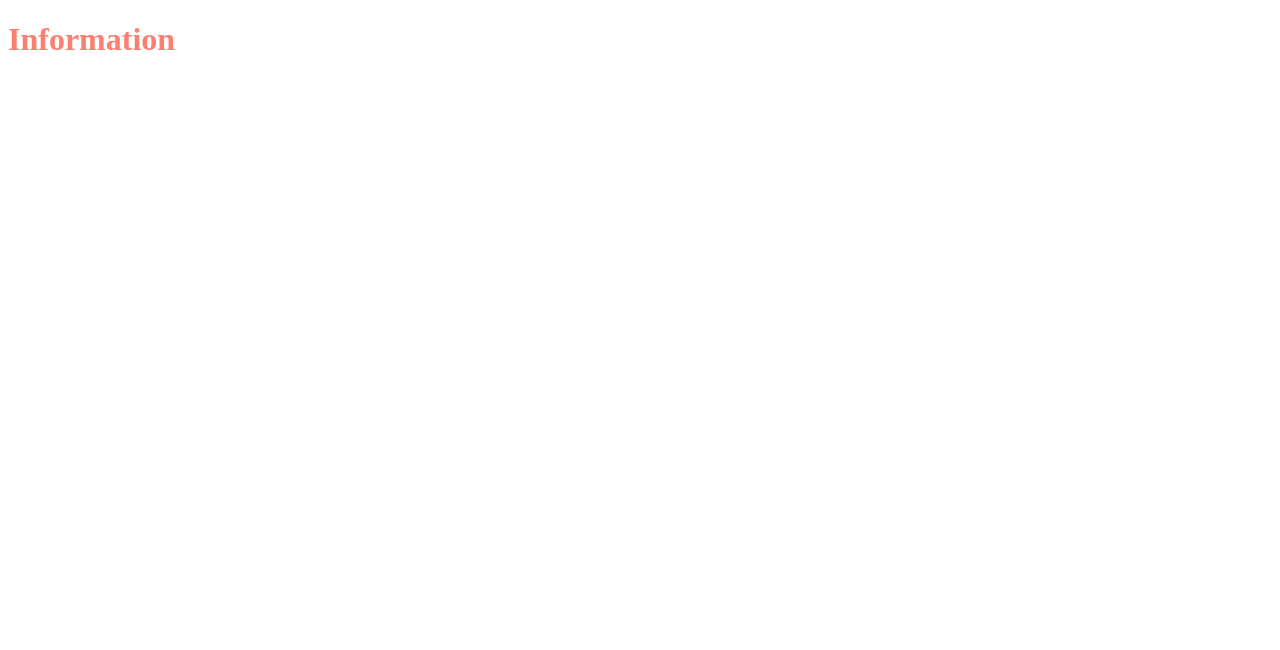
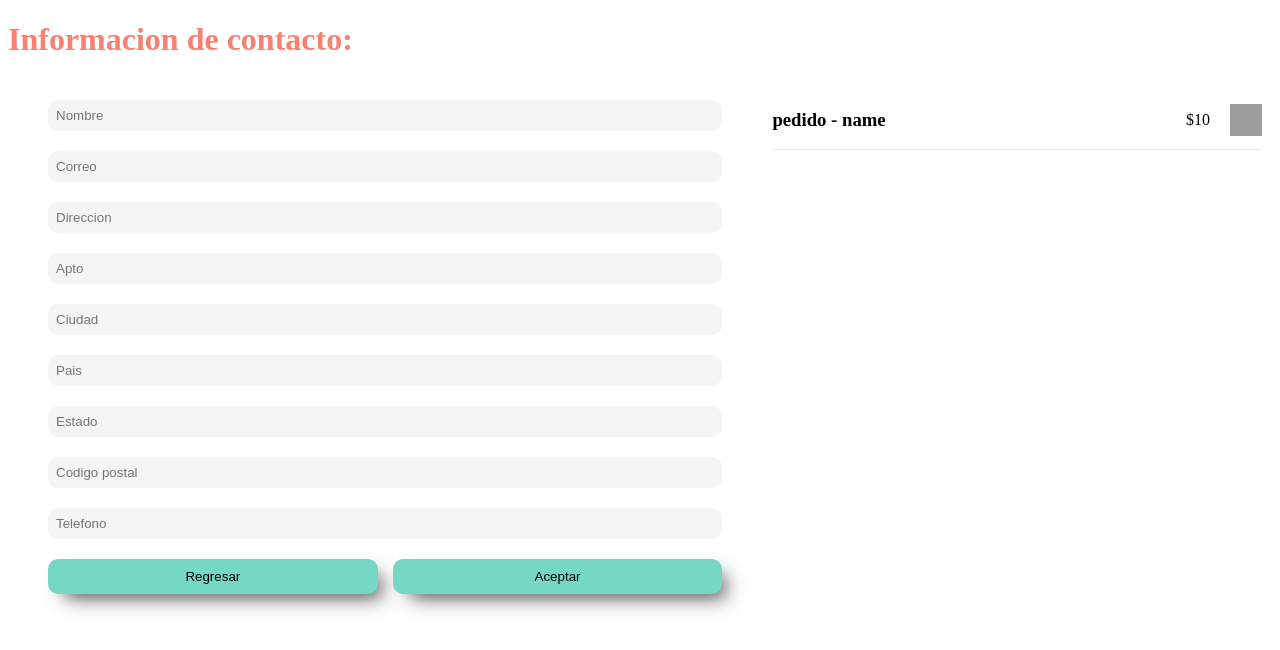
Before and after one commit to Jesus-piedrahita96/conf-merch, a React app: page /checkout/information in a window 1280 px wide. Shown: the top 650 px of the page. Built offline with nearby package versions, Linux system fonts and the light colour scheme; grey boxes are pictures that could not be loaded.

Commit message:
maquetacion de checkout, pedido, information

```diff
--- /dev/null
+++ b/src/components/Pedido.jsx
@@ -0,0 +1,20 @@
+import React from 'react'
+import '../css/pedido.css'
+
+function Pedido() {
+  return (
+    <>
+      <div className="contain-pedido">
+        <h3 className='contain-pedido__item'>
+          pedido - name
+        </h3>
+        <div className="contain-pedido__info">
+          <p> $10 </p>
+          <span className='icon-delete'></span>
+        </div>
+      </div>
+    </>
+  );
+}
+
+export default Pedido;
--- /dev/null
+++ b/src/css/information.css
@@ -0,0 +1,28 @@
+.contain-information {
+  display: grid;
+  grid-template-columns: 1.5fr 1fr;
+  padding: 10px;
+  gap: 20px;
+}
+
+.contain-information__main-form {
+  display: grid;
+  gap: 20px;
+  padding: 10px 30px;
+}
+
+.contain-information__main-form input {
+  border: none;
+  border-radius: 10px;
+  padding: 8px;
+  background-color: whitesmoke;
+}
+
+.contain-information__main-form input:focus{
+  outline: none;
+}
+
+.contain-information__main-form__button {
+  display: flex;
+  gap: 15px;
+}
--- /dev/null
+++ b/src/css/pedido.css
@@ -0,0 +1,32 @@
+.contain-main {
+  display: grid;
+  grid-template-columns: 2fr 1fr;
+  padding: 15px;
+  gap: 90px;
+}
+
+.contain-pedido {
+  display: flex;
+  justify-content: space-between;
+  border-bottom: solid 1px #E5E7E9;
+}
+
+.contain-pedido__info {
+  display: flex;
+  align-items: center;
+  gap: 20px;
+}
+
+.icon-delete {
+  width: 32px;
+  height: 32px;
+  background-image: url(../assets/icons/delete.png);
+  background-repeat: no-repeat;
+  background-position: center;
+  background-size: cover;
+}
+
+.icon-delete:hover {
+  transform: rotate(360deg);
+  transition: transform 1.5s;
+}
--- a/src/pages/Checkout.jsx
+++ b/src/pages/Checkout.jsx
@@ -1,9 +1,26 @@
 import React from 'react'
+import Pedido from '../components/Pedido';
+import '../css/pedido.css'
 
 function Checkout() {
   return (
     <>
       <h1>Checkout</h1>
+      <div className="contain-main">
+        <div className="contain-main__pedidos">
+          <h2 className="contain-main__title">
+            Lista de pedidos:
+          </h2>
+          <Pedido />
+        </div>
+        <div className="contain-main__resumen">
+          <h2 className="contain-main__resumen-title">
+            Precio Total: $10
+          </h2>
+          <button>Continuar pedido</button>
+        </div>
+
+      </div>
     </>
   );
 }
--- a/src/pages/Information.jsx
+++ b/src/pages/Information.jsx
@@ -1,9 +1,58 @@
 import React from 'react'
+// import ReactDOM from 'react-dom'
+import '../css/information.css'
+import Pedido from '../components/Pedido'
 
 function Information() {
+  const form = React.useRef(null)
+
+  const handleClick = (event) => {
+    event.preventDefault()
+    const dataForm = new FormData(form.current)
+    const datos = {
+      name: dataForm.get('name'),
+      email: dataForm.get('email'),
+      address: dataForm.get('address'),
+      apto: dataForm.get('apto'),
+      city: dataForm.get('city'),
+      country: dataForm.get('country'),
+      state: dataForm.get('state'),
+      code: dataForm.get('code'),
+      phone: dataForm.get('phone')
+    }
+    console.log(datos);
+  }
   return (
     <>
-      <h1>Information</h1>
+      <h1>Informacion de contacto:</h1>
+      <div className="contain-information">
+        <section className="contain-information__main">
+          <form
+            className='contain-information__main-form'
+            ref={form}
+          >
+            <input type="text" name="name" placeholder='Nombre' />
+            <input type="email" name="email" placeholder='Correo' />
+            <input type="text" name="address" placeholder='Direccion' />
+            <input type="text" name='apto' placeholder='Apto' />
+            <input type="text" name="city" placeholder='Ciudad' />
+            <input type="text" name="country" placeholder='Pais' />
+            <input type="text" name="state" placeholder='Estado' />
+            <input type="number" name="code" placeholder='Codigo postal' />
+            <input type="number" name="phone" placeholder='Telefono' />
+            <div className="contain-information__main-form__button">
+              <button>Regresar</button>
+              <button
+                type='button'
+                onClick={handleClick}
+              >Aceptar</button>
+            </div>
+          </form>
+        </section>
+        <section className="contain-information__pedido">
+          <Pedido />
+        </section>
+      </div>
     </>
   );
 }
```
Also changed, not shown: 1 other file (tests, documents, lock files or other folders).
